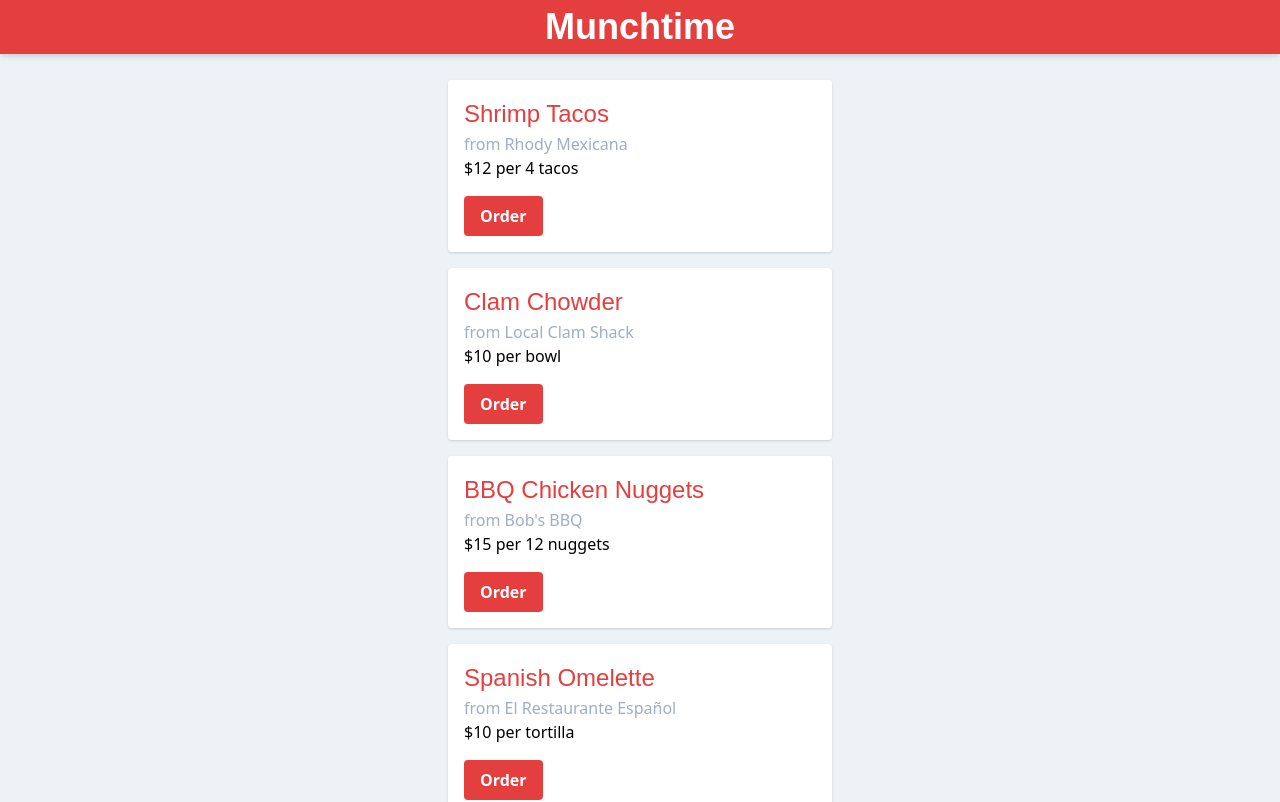
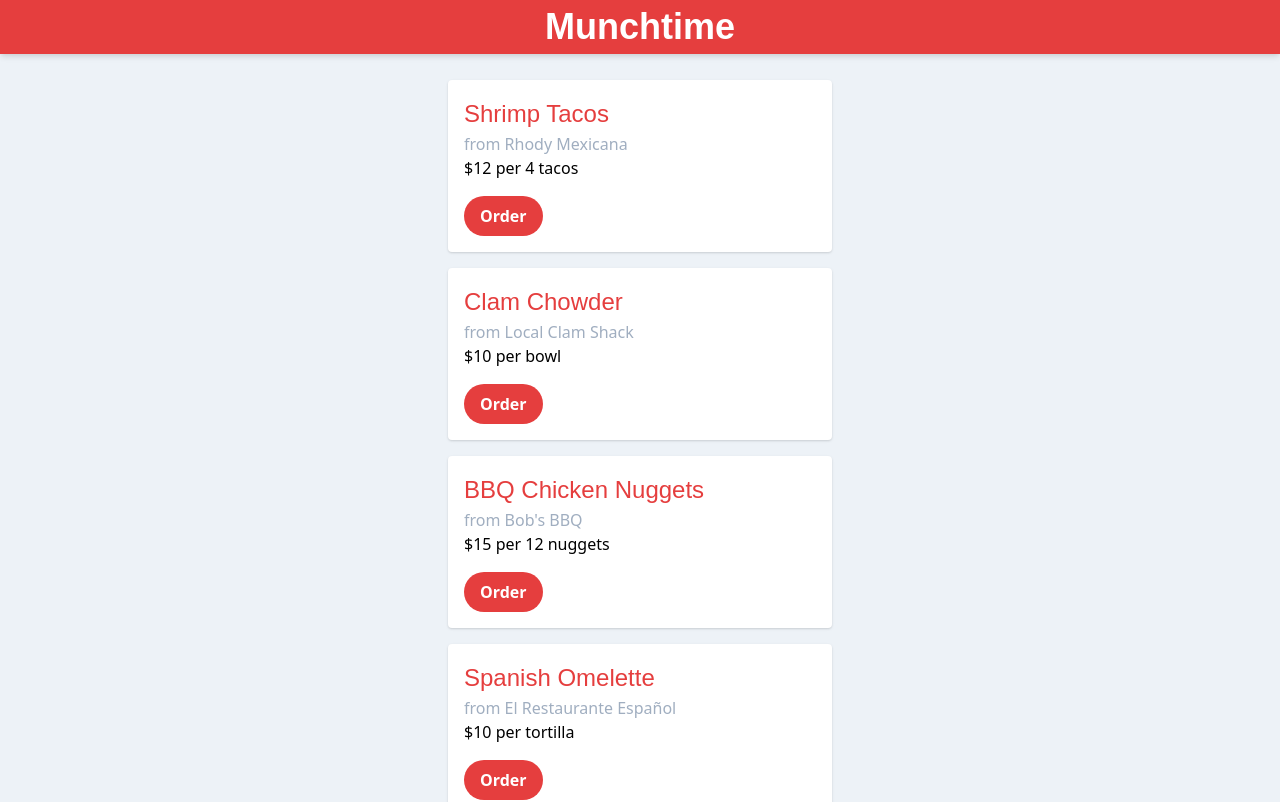
Before and after one commit to starboardcoop/munchtime, a Svelte app: page / in a window 1280 px wide. Shown: the top 802 px of the page. Built offline with nearby package versions, Linux system fonts and the light colour scheme; a web font is replaced by a local one.

Commit message:
Pill Buttons

```diff
--- a/src/Button.svelte
+++ b/src/Button.svelte
@@ -2,4 +2,4 @@
     export let text;
 </script>
 
-<button class="bg-red-600 hover:bg-red-700 text-white font-bold py-2 px-4 rounded">{text}</button>
+<button class="bg-red-600 hover:bg-red-700 text-white font-bold py-2 px-4 rounded-full">{text}</button>
```
